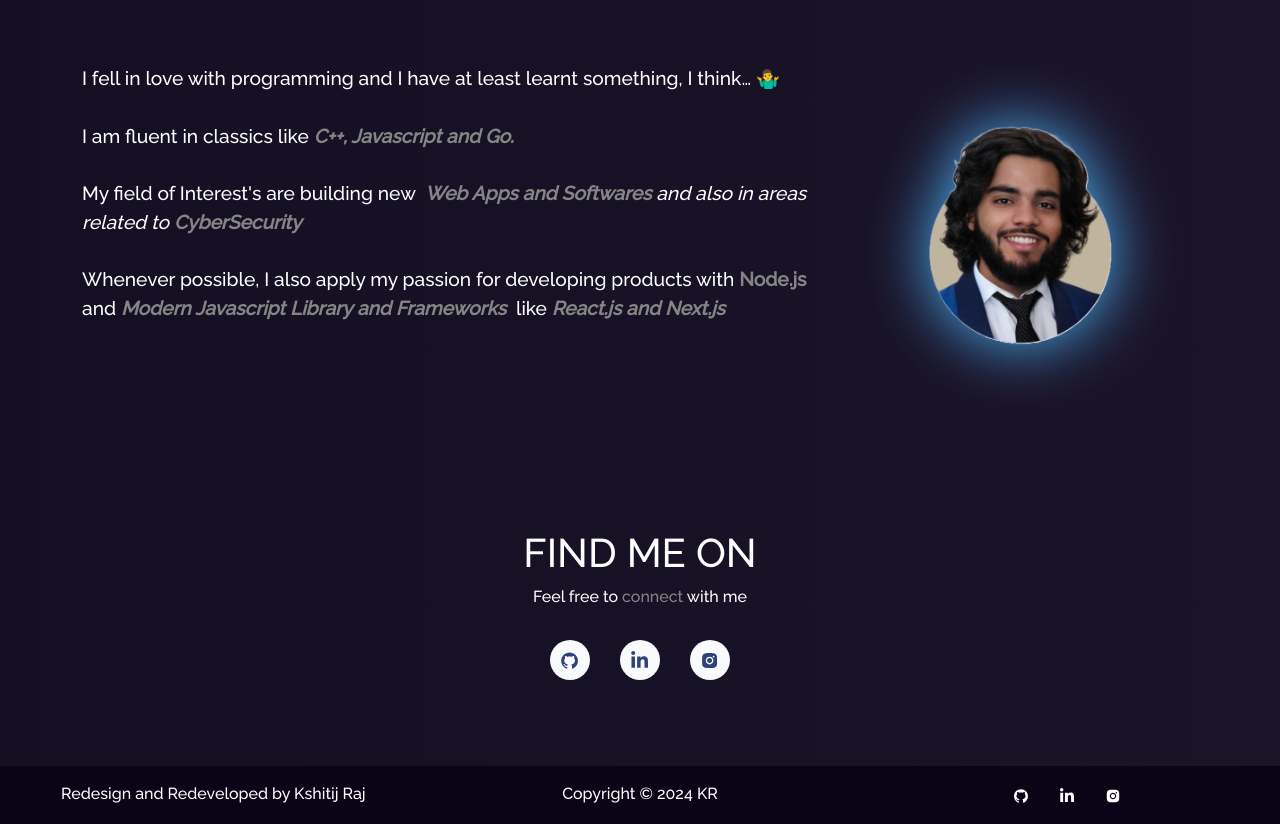
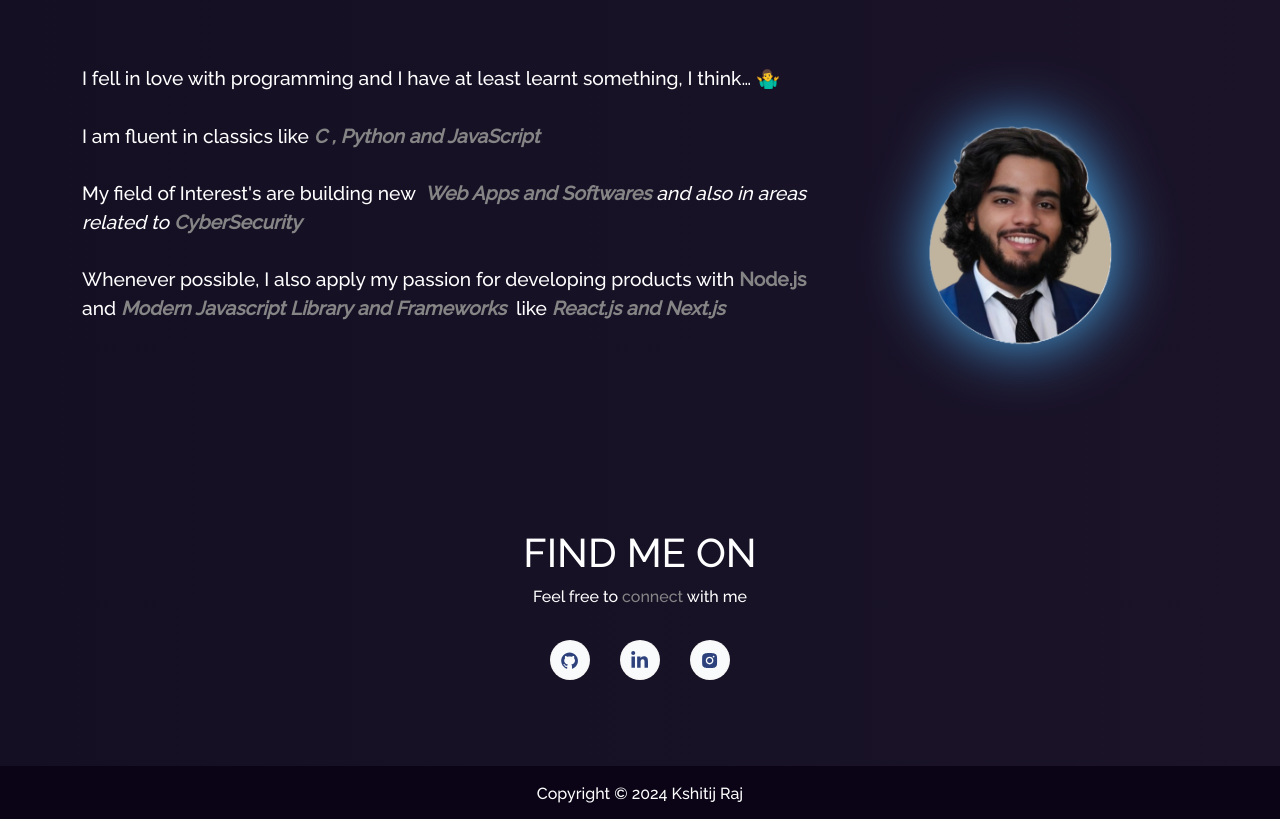
Before and after one commit to Kshitij-Raj-01/Portfolio, a React (Create React App) app: page / in a window 1280 px wide. Shown: the part 920-1744 px from the top of the page. Built offline with nearby package versions, Linux system fonts and the light colour scheme.

Commit message:
Update Design

```diff
--- a/src/components/Footer.js
+++ b/src/components/Footer.js
@@ -1,58 +1,12 @@
 import React from "react";
-import { Container, Row, Col } from "react-bootstrap";
-import {
-  AiFillGithub,
-  AiFillInstagram,
-} from "react-icons/ai";
-import { FaLinkedinIn } from "react-icons/fa";
+import { Container } from "react-bootstrap";
 
 function Footer() {
   let date = new Date();
   let year = date.getFullYear();
   return (
     <Container fluid className="footer">
-      <Row>
-        <Col md="4" className="footer-copywright">
-          <h3>Redesign and Redeveloped by Kshitij Raj</h3>
-        </Col>
-        <Col md="4" className="footer-copywright">
-          <h3>Copyright © {year} KR</h3>
-        </Col>
-        <Col md="4" className="footer-body">
-          <ul className="footer-icons">
-            <li className="social-icons">
-              <a
-                href="https://github.com/kshitij-raj-01"
-                style={{ color: "white" }}
-                target="_blank"
-                rel="noopener noreferrer"
-              >
-                <AiFillGithub />
-              </a>
-            </li>
-            <li className="social-icons">
-              <a
-                href="https://www.linkedin.com/in/kshitij-raj-287106292/"
-                style={{ color: "white" }}
-                target="_blank"
-                rel="noopener noreferrer"
-              >
-                <FaLinkedinIn />
-              </a>
-            </li>
-            <li className="social-icons">
-              <a
-                href="https://www.instagram.com/kshitij_raj.08"
-                style={{ color: "white" }}
-                target="_blank"
-                rel="noopener noreferrer"
-              >
-                <AiFillInstagram />
-              </a>
-            </li>
-          </ul>
-        </Col>
-      </Row>
+          <h3>Copyright © {year} Kshitij Raj</h3>
     </Container>
   );
 }
--- a/src/components/Home/Home2.js
+++ b/src/components/Home/Home2.js
@@ -24,7 +24,7 @@
               <br />
               <br />I am fluent in classics like
               <i>
-                <b className="purple"> C++, Javascript and Go. </b>
+                <b className="purple"> C , Python and JavaScript </b>
               </i>
               <br />
               <br />
--- a/src/style.css
+++ b/src/style.css
@@ -412,15 +412,10 @@
   bottom: 0 !important;
   padding-top: 10px !important;
   padding-bottom: 8px !important ;
-}
-.footer-copywright {
-  text-align: center !important;
+  justify-content: center;
+  align-items: center;
 }
 
-.footer-body {
-  z-index: 1;
-  text-align: center !important;
-}
 
 @media (max-width: 767px) {
   .footer-copywright {
@@ -437,15 +432,6 @@
   color: white !important;
   margin-top: 0.5em !important;
   margin-bottom: 0.5em !important;
-}
-.footer-icons {
-  margin-top: 0.5em !important;
-  margin-bottom: 0.5em !important;
-  padding: 0 !important;
-}
-
-.blockquote-footer {
-  color: #a588c0 !important;
 }
 /* --------- */
 /* Projects */
```
